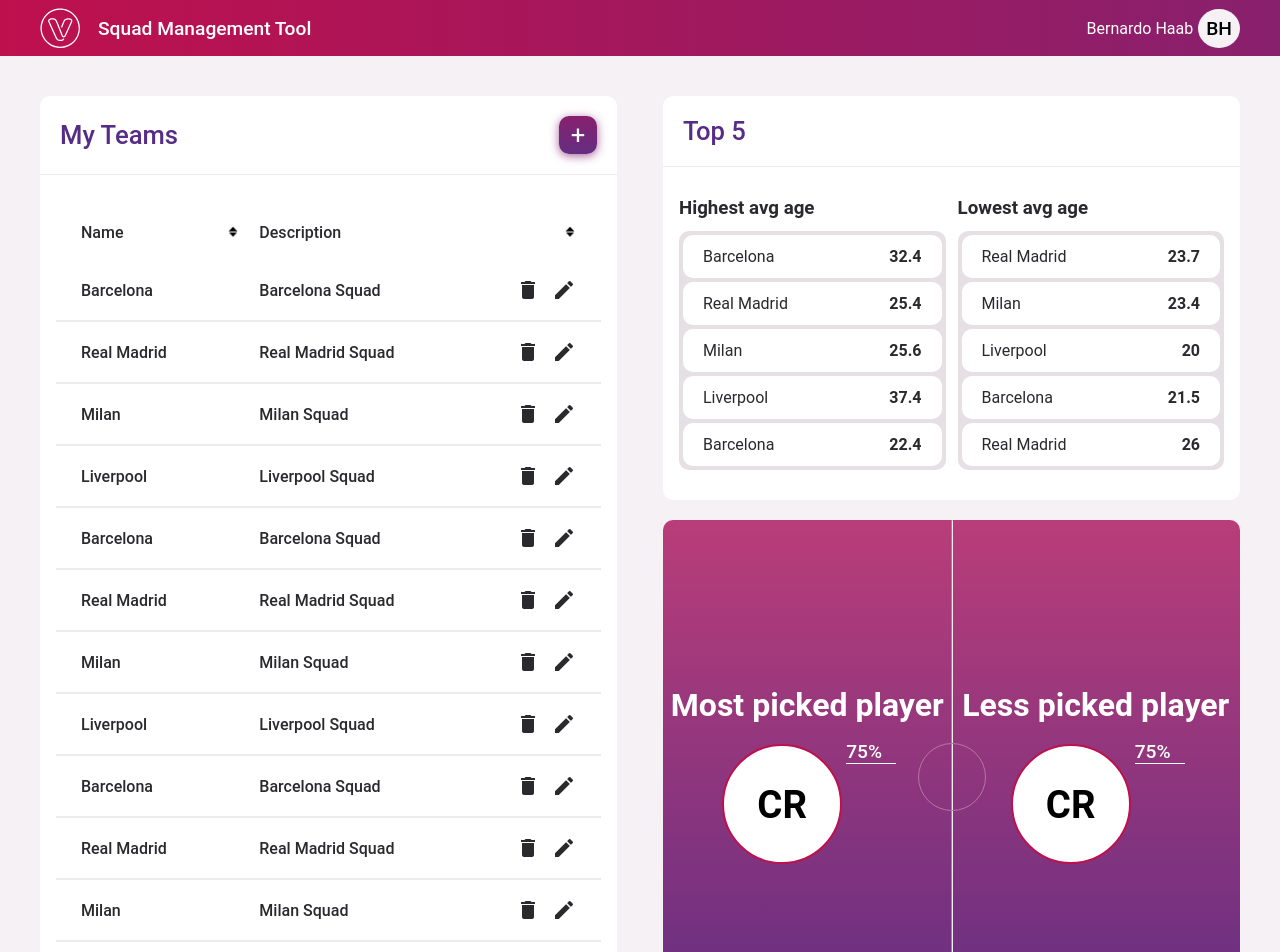
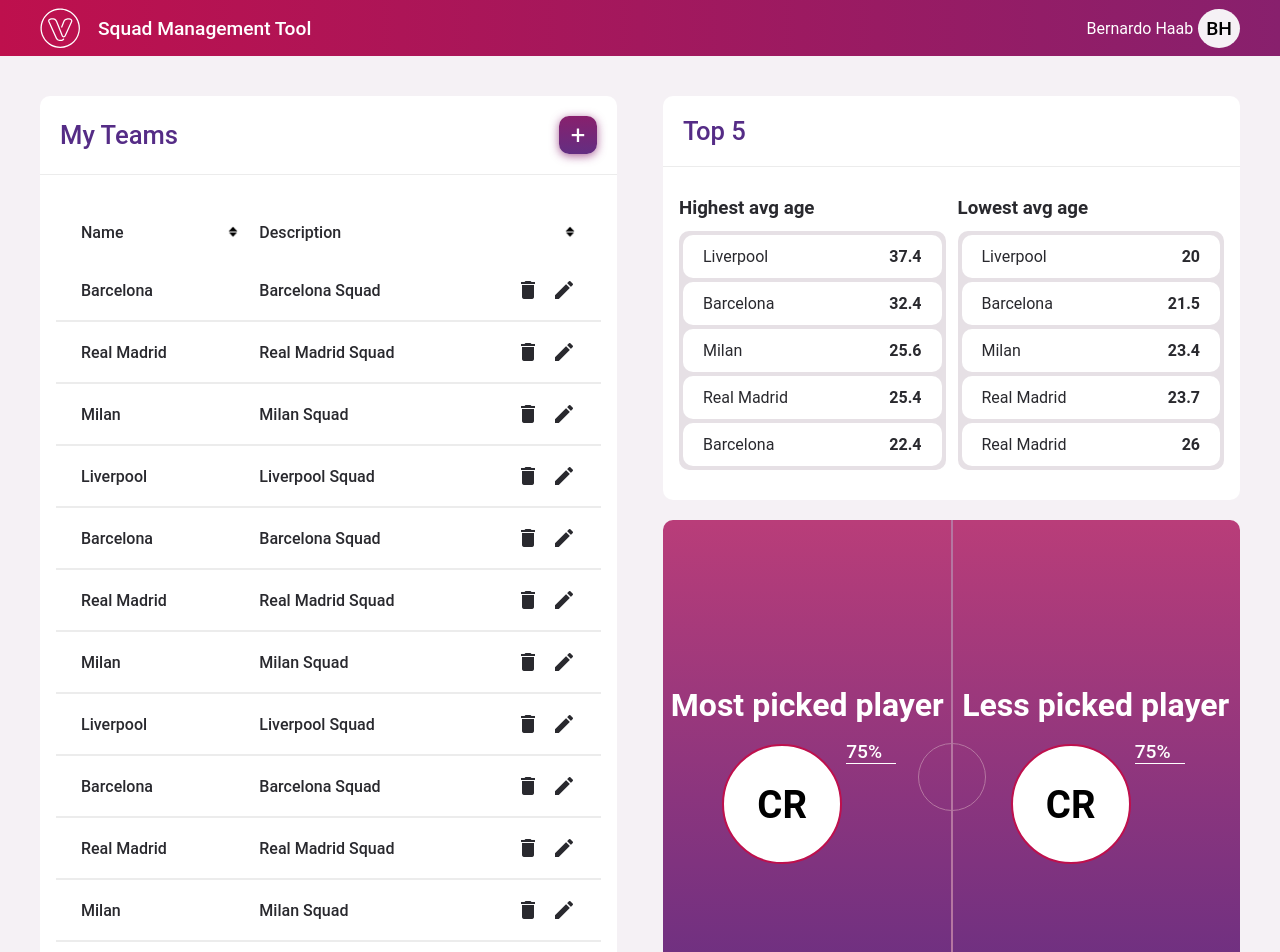
Before and after one commit to BernardoHaab/squad-management-tool, a Next.js app: page / in a window 1280 px wide. Shown: the top 952 px of the page. Built offline with nearby package versions, Linux system fonts and the light colour scheme.

Commit message:
Order by avgAge Top Five teams

```diff
--- a/pages/CreateTeam.tsx
+++ b/pages/CreateTeam.tsx
@@ -38,6 +38,7 @@
     name: "",
     website: "",
     teamType: "fantasy",
+    avgAge: 0,
   });
 
   function handleInputChange(
--- a/src/components/TopFive.tsx
+++ b/src/components/TopFive.tsx
@@ -1,4 +1,4 @@
-import React from "react";
+import React, { useEffect, useState } from "react";
 import TeamProps from "../types/useTeamProps";
 
 import Card from "./Card";
@@ -10,11 +10,19 @@
 };
 
 const TopFive: React.FC<TopFive> = ({ highestAvgAge, lowestAvgAge }) => {
+  const [sortedHighest, setSortedHighest] = useState<TeamProps[]>([]);
+  const [sortedLowest, setSortedLowest] = useState<TeamProps[]>([]);
+
+  useEffect(() => {
+    setSortedHighest(highestAvgAge.sort((a, b) => b.avgAge - a.avgAge));
+    setSortedLowest(lowestAvgAge.sort((a, b) => a.avgAge - b.avgAge));
+  }, [highestAvgAge, lowestAvgAge]);
+
   return (
     <Card title="Top 5">
       <div className="top-five-content">
-        <TopFiveList title="Highest avg age" topFive={highestAvgAge} />
-        <TopFiveList title="Lowest avg age" topFive={lowestAvgAge} />
+        <TopFiveList title="Highest avg age" topFive={sortedHighest} />
+        <TopFiveList title="Lowest avg age" topFive={sortedLowest} />
       </div>
     </Card>
   );
--- a/src/types/useTeamProps.ts
+++ b/src/types/useTeamProps.ts
@@ -8,7 +8,7 @@
   tags?: string[];
 
   players?: PlayerProps[]
-  avgAge?: number;
+  avgAge: number;
 
 }
 
--- a/styles/components/HighlightedPlayers.module.scss
+++ b/styles/components/HighlightedPlayers.module.scss
@@ -19,7 +19,7 @@
 
     position: absolute;
     hr {
-      border-left: 1px solid #b576a1;
+      border: 1px solid #b576a1;
       height: 100%;
     }
 
```
